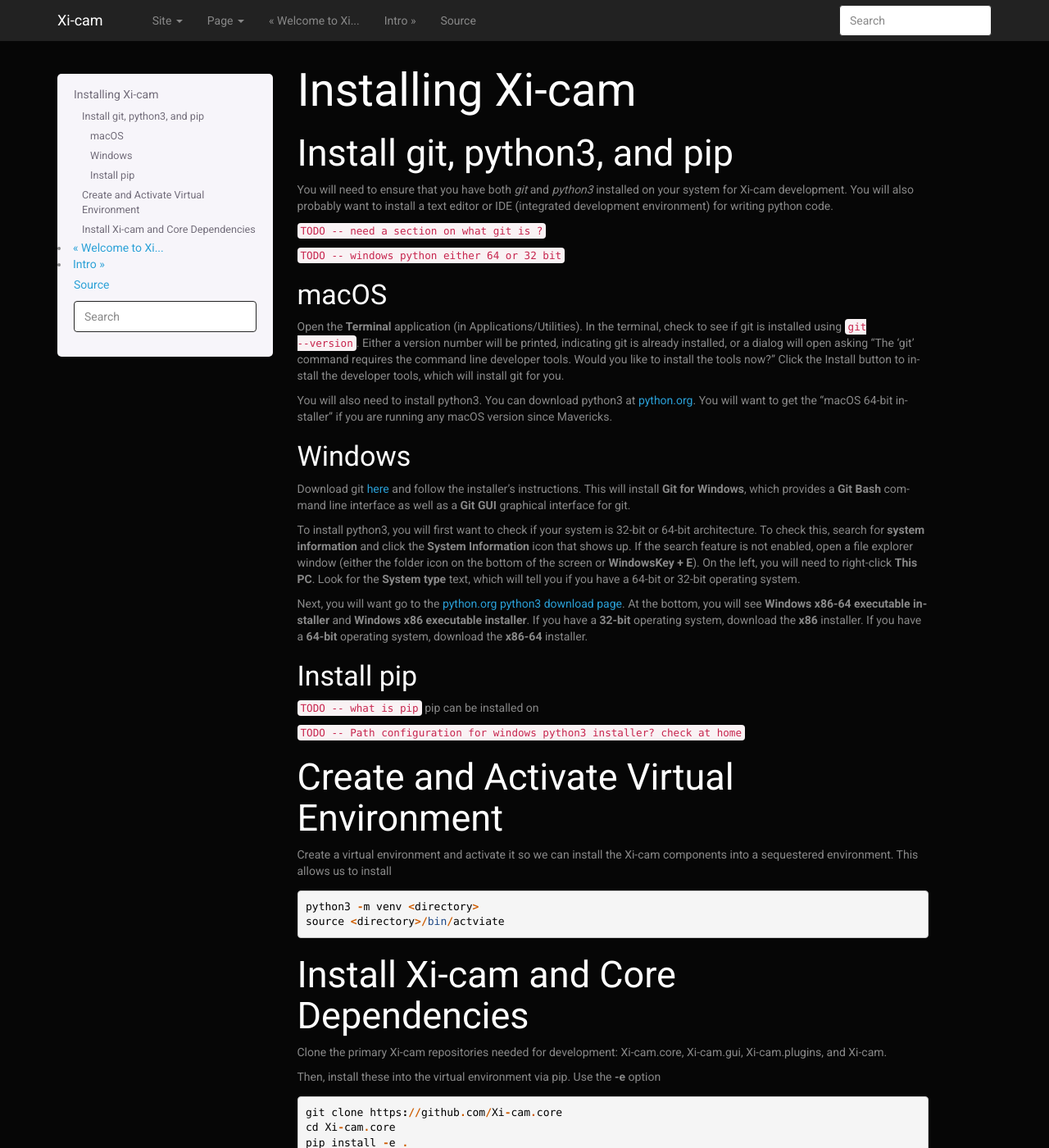
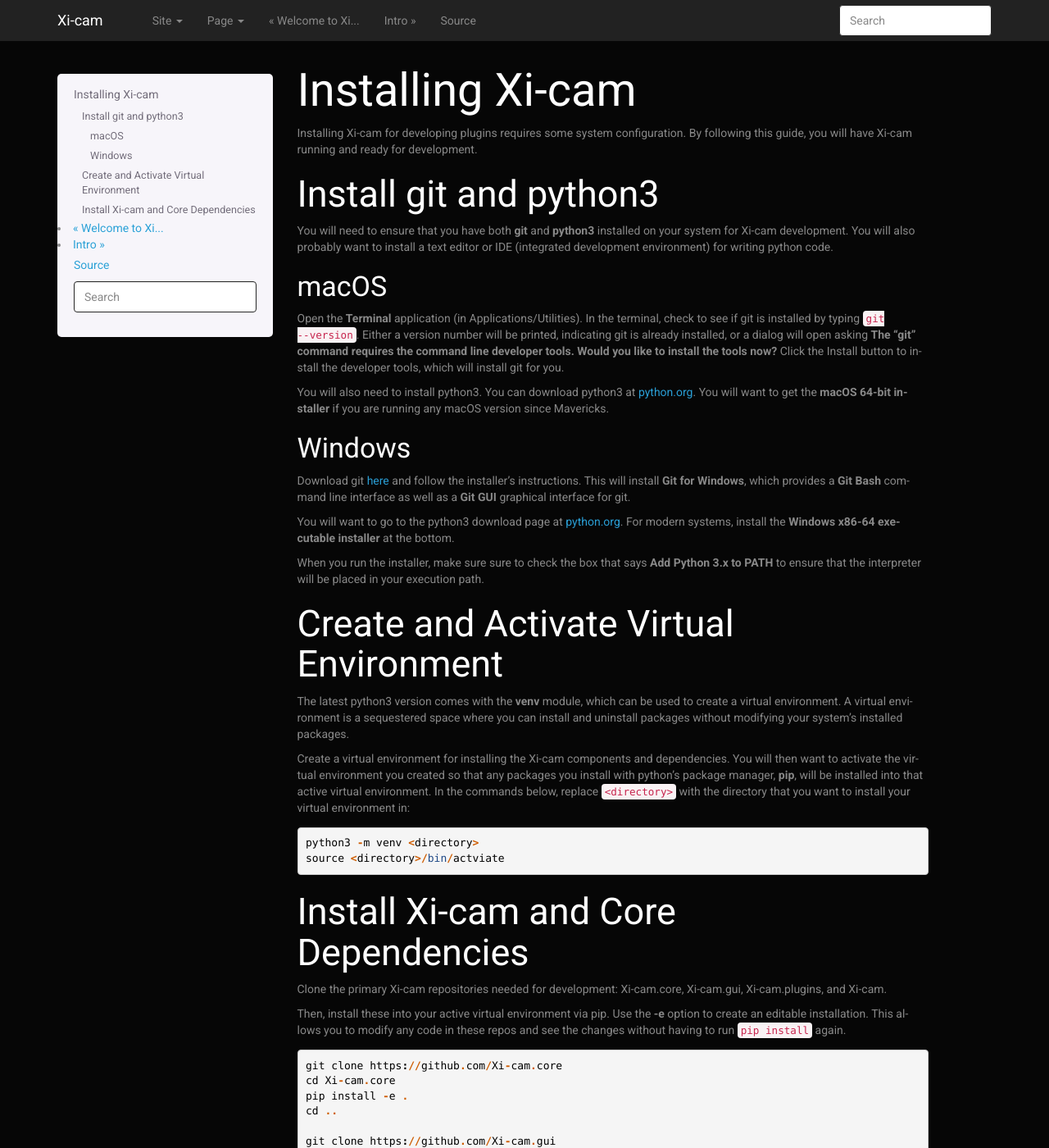
Before and after one commit to Xi-CAM/Xi-cam, a Sphinx documentation site: the page built from docs/source/install.md, in a window 1280 px wide and 1400 px high. Shown: the whole window at 82% size. Built offline with Sphinx 7.4.7, drawn with Linux system fonts in a browser that asks for light colours; some of the changed text lies outside the part shown.

Commit message:
Update install doc

````diff
--- a/docs/source/install.md
+++ b/docs/source/install.md
@@ -1,29 +1,28 @@
 # Installing Xi-cam
 
-## Install git, python3, and pip
+Installing Xi-cam for developing plugins requires some system configuration.
+By following this guide, you will have Xi-cam running and ready for
+development.
 
-You will need to ensure that you have both *git* and *python3* installed on
+## Install git and python3
+
+You will need to ensure that you have both **git** and **python3** installed on
 your system for Xi-cam development. You will also probably want to install
 a text editor or IDE (integrated development environment) for writing python
 code.
 
-`TODO -- need a section on what git is ?`
-
-`TODO -- windows python either 64 or 32 bit`
-
 ### macOS
 
-Open the **Terminal** application (in Applications/Utilities).
-In the terminal, check to see if git is installed using ```git --version```.
+Open the **Terminal** application (in Applications/Utilities). In the terminal,
+check to see if git is installed by typing ```git --version```.
 Either a version number will be printed, indicating git is already installed,
-or a dialog will open asking "The 'git' command requires the command line
-developer tools. Would you like to install the tools now?" Click the Install
+or a dialog will open asking **The "git" command requires the command line
+developer tools. Would you like to install the tools now?** Click the Install
 button to install the developer tools, which will install git for you.
-
 
 You will also need to install python3. You can download python3 at
 [python.org](https://www.python.org/downloads/release/python-373/). You will
-want to get the "macOS 64-bit installer" if you are running any macOS version
+want to get the **macOS 64-bit installer** if you are running any macOS version
 since Mavericks.
 
 ### Windows
@@ -32,32 +31,28 @@
 instructions. This will install **Git for Windows**, which provides a **Git Bash**
 command line interface as well as a **Git GUI** graphical interface for git.
 
-To install python3, you will first want to check if your system is 32-bit
-or 64-bit architecture. To check this, search for **system information** and
-click the **System Information** icon that shows up. If the search feature is not
-enabled, open a file explorer window (either the folder icon on the bottom
-of the screen or **WindowsKey + E**). On the left, you will need to right-click
-**This PC**. Look for the **System type** text, which will tell you if you have
-a 64-bit or 32-bit operating system.
+You will want to go to the python3 download page at
+[python.org](https://www.python.org/downloads/release/python-373/).
+For modern systems, install the **Windows x86-64 executable installer** at
+the bottom.
 
-Next, you will want go to the
-[python.org python3 download page](https://www.python.org/downloads/release/python-373/).
-At the bottom, you will see **Windows x86-64 executable installer** and
-**Windows x86 executable installer**. If you have a **32-bit** operating system,
-download the **x86** installer. If you have a **64-bit** operating system,
-download the **x86-64** installer.
-
-### Install pip
-
-`TODO -- what is pip`
-pip can be installed on
-
-`TODO -- Path configuration for windows python3 installer? check at home`
+When you run the installer, make sure sure to check the box that says
+**Add Python 3.x to PATH** to ensure that the interpreter will be placed in your
+execution path.
 
 ## Create and Activate Virtual Environment
 
-Create a virtual environment and activate it so we can install the Xi-cam
-components into a sequestered environment. This allows us to install
+The latest python3 version comes with the **venv** module, which can be used
+to create a virtual environment. A virtual environment is a sequestered space
+where you can install and uninstall packages without modifying your system's
+installed packages.
+
+Create a virtual environment for installing the Xi-cam components and
+dependencies. You will then want to activate the virtual environment you
+created so that any packages you install with python's package manager, **pip**,
+will be installed into that active virtual environment. In the commands below,
+replace `<directory>` with the directory that you want to install your virtual
+environment in:
 
 ```
 python3 -m venv <directory>
@@ -69,7 +64,10 @@
 Clone the primary Xi-cam repositories needed for development: Xi-cam.core,
 Xi-cam.gui, Xi-cam.plugins, and Xi-cam.
 
-Then, install these into the virtual environment via pip. Use the **-e** option
+Then, install these into your active virtual environment via pip.
+Use the **-e** option to create an editable installation. This allows you to
+modify any code in these repos and see the changes without having to run
+`pip install` again.
 
 ```
 git clone https://github.com/Xi-cam.core
@@ -90,5 +88,11 @@
 git clone https://github.com/Xi-cam
 cd Xi-cam
 pip install -e .
+```
+
+To ensure everything is installed correctly, you can run Xi-cam. In the
+**Xi-cam** directory, run:
+
+```
 python run_xicam.py
 ```
````
